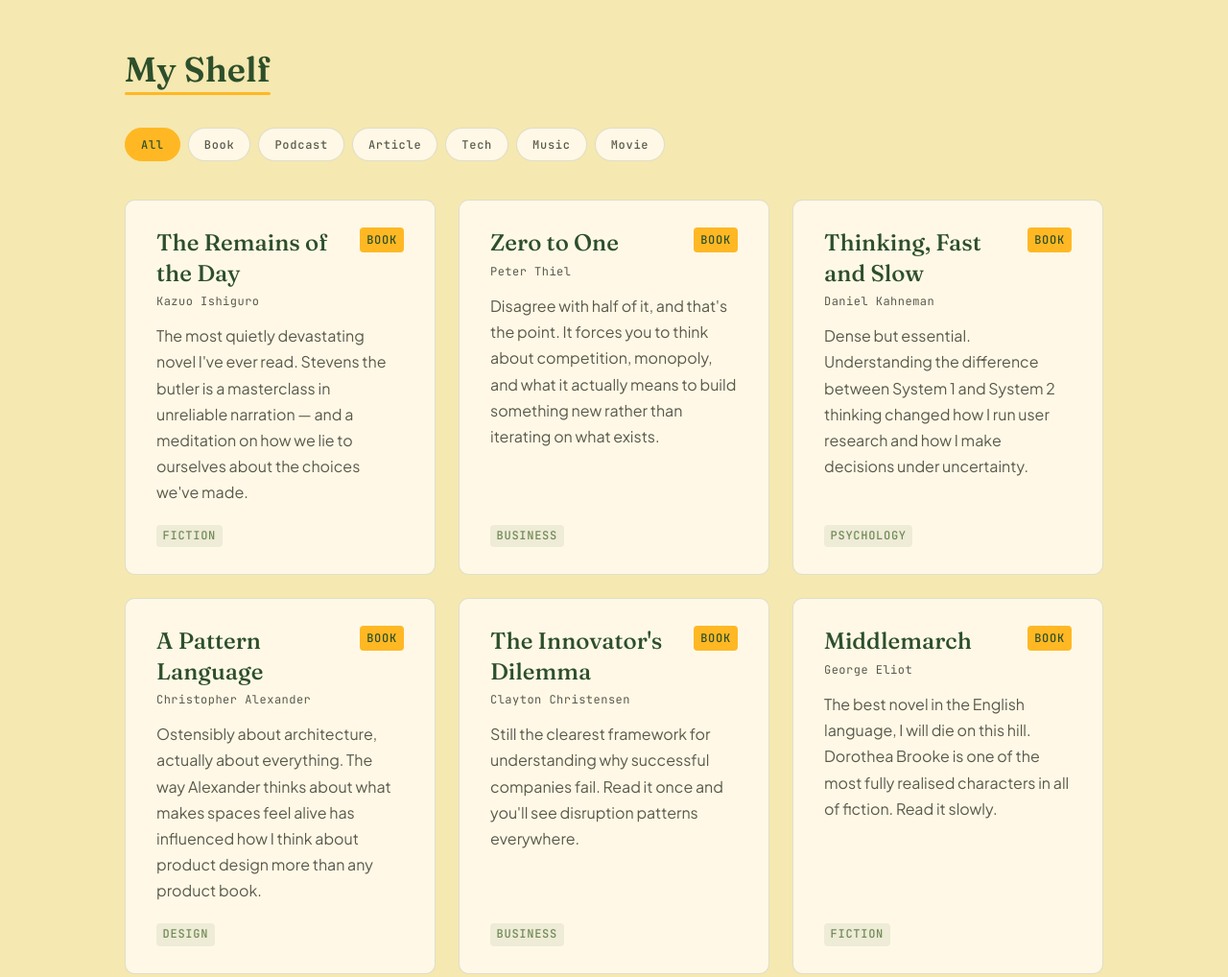
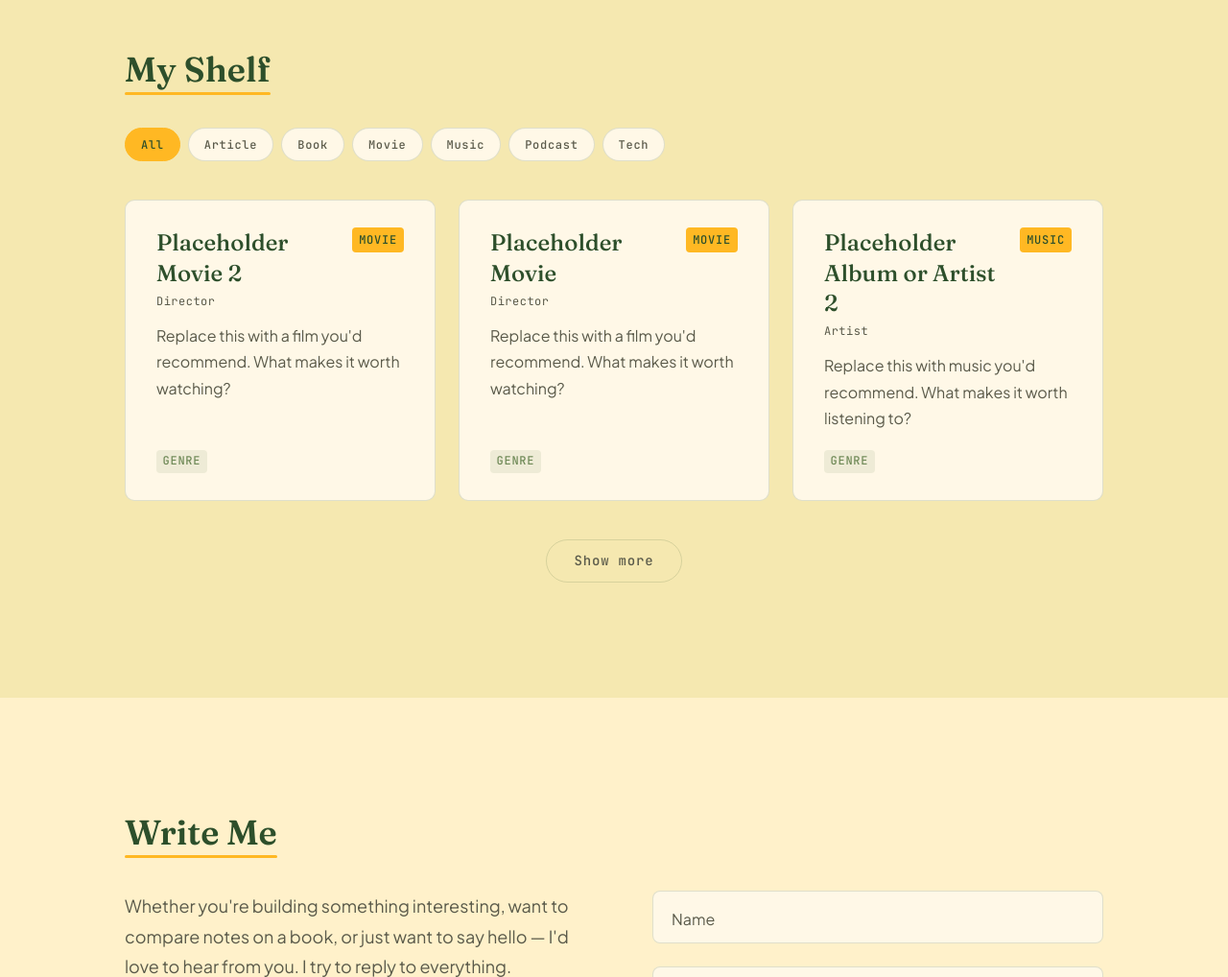
Before and after one commit to maxcattarello/mywebsite, an Astro site: page / in a window 1280 px wide. Shown: the part 1640-2658 px from the top of the page at 96% size. Built offline with nearby package versions, Linux system fonts and the light colour scheme; Astro itself is replaced by a stand-in of ours.

Commit message:
added formspree endpoint

```diff
--- a/src/components/ContactForm.astro
+++ b/src/components/ContactForm.astro
@@ -78,7 +78,7 @@
     error.style.display   = 'none';
 
     try {
-      const res = await fetch('https://formspree.io/f/REPLACE_THIS', {
+      const res = await fetch('https://formspree.io/f/xwvrjlak', {
         method:  'POST',
         body:    new FormData(form),
         headers: { Accept: 'application/json' },
--- a/src/content/shelf.json
+++ b/src/content/shelf.json
@@ -5,7 +5,8 @@
     "credit": "Kazuo Ishiguro",
     "topic": "fiction",
     "note": "The most quietly devastating novel I've ever read. Stevens the butler is a masterclass in unreliable narration — and a meditation on how we lie to ourselves about the choices we've made.",
-    "link": ""
+    "link": "",
+    "dateAdded": "2024-01-01"
   },
   {
     "type": "book",
@@ -13,7 +14,8 @@
     "credit": "Peter Thiel",
     "topic": "business",
     "note": "Disagree with half of it, and that's the point. It forces you to think about competition, monopoly, and what it actually means to build something new rather than iterating on what exists.",
-    "link": ""
+    "link": "",
+    "dateAdded": "2024-02-01"
   },
   {
     "type": "book",
@@ -21,7 +23,8 @@
     "credit": "Daniel Kahneman",
     "topic": "psychology",
     "note": "Dense but essential. Understanding the difference between System 1 and System 2 thinking changed how I run user research and how I make decisions under uncertainty.",
-    "link": ""
+    "link": "",
+    "dateAdded": "2024-03-01"
   },
   {
     "type": "book",
@@ -29,7 +32,8 @@
     "credit": "Christopher Alexander",
     "topic": "design",
     "note": "Ostensibly about architecture, actually about everything. The way Alexander thinks about what makes spaces feel alive has influenced how I think about product design more than any product book.",
-    "link": ""
+    "link": "",
+    "dateAdded": "2024-04-01"
   },
   {
     "type": "book",
@@ -37,7 +41,8 @@
     "credit": "Clayton Christensen",
     "topic": "business",
     "note": "Still the clearest framework for understanding why successful companies fail. Read it once and you'll see disruption patterns everywhere.",
-    "link": ""
+    "link": "",
+    "dateAdded": "2024-05-01"
   },
   {
     "type": "book",
@@ -45,7 +50,8 @@
     "credit": "George Eliot",
     "topic": "fiction",
     "note": "The best novel in the English language, I will die on this hill. Dorothea Brooke is one of the most fully realised characters in all of fiction. Read it slowly.",
-    "link": ""
+    "link": "",
+    "dateAdded": "2024-06-01"
   },
   {
     "type": "book",
@@ -53,7 +59,8 @@
     "credit": "Rob Fitzpatrick",
     "topic": "product",
     "note": "Tiny book, enormous impact. The most practical guide to doing customer interviews without fooling yourself. Required reading before any discovery call.",
-    "link": ""
+    "link": "",
+    "dateAdded": "2024-07-01"
   },
   {
     "type": "book",
@@ -61,7 +68,8 @@
     "credit": "Yuval Noah Harari",
     "topic": "non-fiction",
     "note": "A sweeping history of humanity that makes you feel simultaneously tiny and responsible. The chapters on shared myths and how they organise society are particularly good.",
-    "link": ""
+    "link": "",
+    "dateAdded": "2024-08-01"
   },
   {
     "type": "book",
@@ -69,7 +77,8 @@
     "credit": "Andy Grove",
     "topic": "management",
     "note": "Written in the 1980s and still the sharpest book on what management actually is. Grove is brutally honest about leverage, meetings, and what a manager's real job consists of.",
-    "link": ""
+    "link": "",
+    "dateAdded": "2024-09-01"
   },
   {
     "type": "book",
@@ -77,7 +86,8 @@
     "credit": "Ted Chiang",
     "topic": "fiction",
     "note": "Short story collection. Chiang is the rare writer who takes ideas seriously — each story is a genuine thought experiment about time, memory, free will, or AI, executed with literary precision.",
-    "link": ""
+    "link": "",
+    "dateAdded": "2024-10-01"
   },
   {
     "type": "podcast",
@@ -85,7 +95,8 @@
     "credit": "Ben Gilbert & David Rosenthal",
     "topic": "business",
     "note": "The best long-form business history podcast alive. Each episode is a deep-dive into a single company — how it was built, the decisions that mattered, the moments it almost died. Episodes run 4+ hours and I listen to every minute.",
-    "link": "https://www.acquired.fm"
+    "link": "https://www.acquired.fm",
+    "dateAdded": "2024-11-01"
   },
   {
     "type": "podcast",
@@ -93,7 +104,8 @@
     "credit": "Lex Fridman",
     "topic": "technology",
     "note": "At its best when Lex has scientists and mathematicians on. The episodes with Donald Knuth, Yann LeCun, and Roger Penrose are genuinely singular — you won't find that quality of conversation anywhere else.",
-    "link": "https://lexfridman.com/podcast"
+    "link": "https://lexfridman.com/podcast",
+    "dateAdded": "2024-12-01"
   },
   {
     "type": "podcast",
@@ -101,7 +113,8 @@
     "credit": "Shane Parrish",
     "topic": "decision-making",
     "note": "Mental models for decision-making, applied. Shane has a knack for getting guests to reveal their actual thinking process rather than their rehearsed narrative. Farnam Street at its best.",
-    "link": "https://fs.blog/knowledge-project-podcast"
+    "link": "https://fs.blog/knowledge-project-podcast",
+    "dateAdded": "2025-01-01"
   },
   {
     "type": "podcast",
@@ -109,7 +122,8 @@
     "credit": "Andrew Huberman",
     "topic": "health",
     "note": "Occasionally too long, but the protocols are genuinely evidence-based and the episodes on sleep, stress, and focus have changed my daily habits more than any book on the topic.",
-    "link": "https://www.hubermanlab.com"
+    "link": "https://www.hubermanlab.com",
+    "dateAdded": "2025-02-01"
   },
   {
     "type": "podcast",
@@ -117,7 +131,8 @@
     "credit": "Dan Carlin",
     "topic": "history",
     "note": "Dan Carlin turns history into drama without sacrificing accuracy. Blueprint for Armageddon (WWI) is the finest piece of audio storytelling I have ever encountered. Non-negotiable listening.",
-    "link": "https://www.dancarlin.com/hardcore-history-series"
+    "link": "https://www.dancarlin.com/hardcore-history-series",
+    "dateAdded": "2025-03-01"
   },
   {
     "type": "podcast",
@@ -125,7 +140,8 @@
     "credit": "Lenny Rachitsky",
     "topic": "product",
     "note": "The most consistently useful product podcast. No fluff, no hype — just practitioners sharing what actually worked. The backlog alone is worth a year of commutes.",
-    "link": "https://www.lennyspodcast.com"
+    "link": "https://www.lennyspodcast.com",
+    "dateAdded": "2025-04-01"
   },
   {
     "type": "article",
@@ -133,7 +149,8 @@
     "credit": "Paul Graham",
     "topic": "startups",
     "note": "The single best piece of advice for anyone building something early-stage. The instinct to automate before you understand is deadly. Do it by hand first. Learn. Then scale.",
-    "link": "https://paulgraham.com/ds.html"
+    "link": "https://paulgraham.com/ds.html",
+    "dateAdded": "2025-05-01"
   },
   {
     "type": "tech",
@@ -141,7 +158,8 @@
     "credit": "Author / Creator",
     "topic": "tools",
     "note": "Replace this with a tech tool, app, or resource you'd recommend. What does it do, and why does it stick with you?",
-    "link": ""
+    "link": "",
+    "dateAdded": "2025-06-01"
   },
   {
     "type": "tech",
@@ -149,7 +167,8 @@
     "credit": "Author / Creator",
     "topic": "tools",
     "note": "Replace this with a tech tool, app, or resource you'd recommend. What does it do, and why does it stick with you?",
-    "link": ""
+    "link": "",
+    "dateAdded": "2025-07-01"
   },
   {
     "type": "music",
@@ -157,7 +176,8 @@
     "credit": "Artist",
     "topic": "genre",
     "note": "Replace this with music you'd recommend. What makes it worth listening to?",
-    "link": ""
+    "link": "",
+    "dateAdded": "2025-08-01"
   },
   {
     "type": "music",
@@ -165,7 +185,8 @@
     "credit": "Artist",
     "topic": "genre",
     "note": "Replace this with music you'd recommend. What makes it worth listening to?",
-    "link": ""
+    "link": "",
+    "dateAdded": "2025-09-01"
   },
   {
     "type": "movie",
@@ -173,7 +194,8 @@
     "credit": "Director",
     "topic": "genre",
     "note": "Replace this with a film you'd recommend. What makes it worth watching?",
-    "link": ""
+    "link": "",
+    "dateAdded": "2025-10-01"
   },
   {
     "type": "movie",
@@ -181,6 +203,7 @@
     "credit": "Director",
     "topic": "genre",
     "note": "Replace this with a film you'd recommend. What makes it worth watching?",
-    "link": ""
+    "link": "",
+    "dateAdded": "2026-03-21"
   }
 ]
--- a/src/pages/index.astro
+++ b/src/pages/index.astro
@@ -7,9 +7,12 @@ import ContactForm from '../components/ContactForm.astro';
 import '../styles/global.css';
 
 import projects from '../content/projects.json';
-import shelf    from '../content/shelf.json';
+import shelfRaw from '../content/shelf.json';
 
-const shelfTypes = ['All', ...new Set(shelf.map(item => item.type))];
+const shelf = [...shelfRaw].sort((a, b) =>
+  new Date(b.dateAdded).getTime() - new Date(a.dateAdded).getTime()
+);
+const shelfTypes = ['All', ...[...new Set(shelf.map(item => item.type))].sort()];
 ---
 
 <!doctype html>
@@ -107,7 +110,7 @@ const shelfTypes = ['All', ...new Set(shelf.map(item => item.type))];
             ))}
           </div>
 
-          {shelf.length > 10 && (
+          {shelf.length > 3 && (
             <div class="shelf-expand">
               <button class="shelf-expand__btn" id="shelf-expand-btn">
                 Show more
@@ -181,7 +184,7 @@ const shelfTypes = ['All', ...new Set(shelf.map(item => item.type))];
   const pills      = document.querySelectorAll<HTMLButtonElement>('.shelf-pill');
   const shelfCards = document.querySelectorAll<HTMLElement>('.shelf-card');
   const expandBtn  = document.getElementById('shelf-expand-btn') as HTMLButtonElement | null;
-  const LIMIT      = 10;
+  const LIMIT      = 3;
   let expanded     = false;
   let activeFilter = 'All';
 
```
